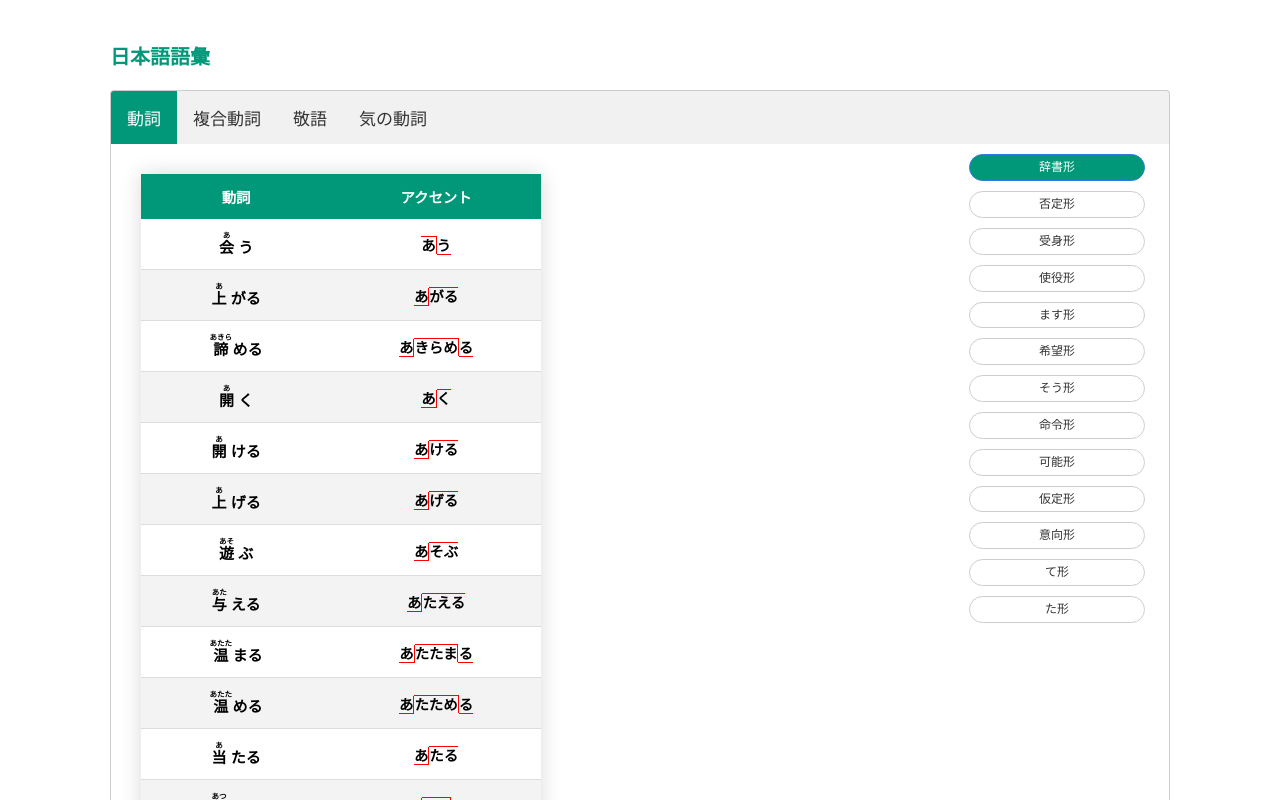
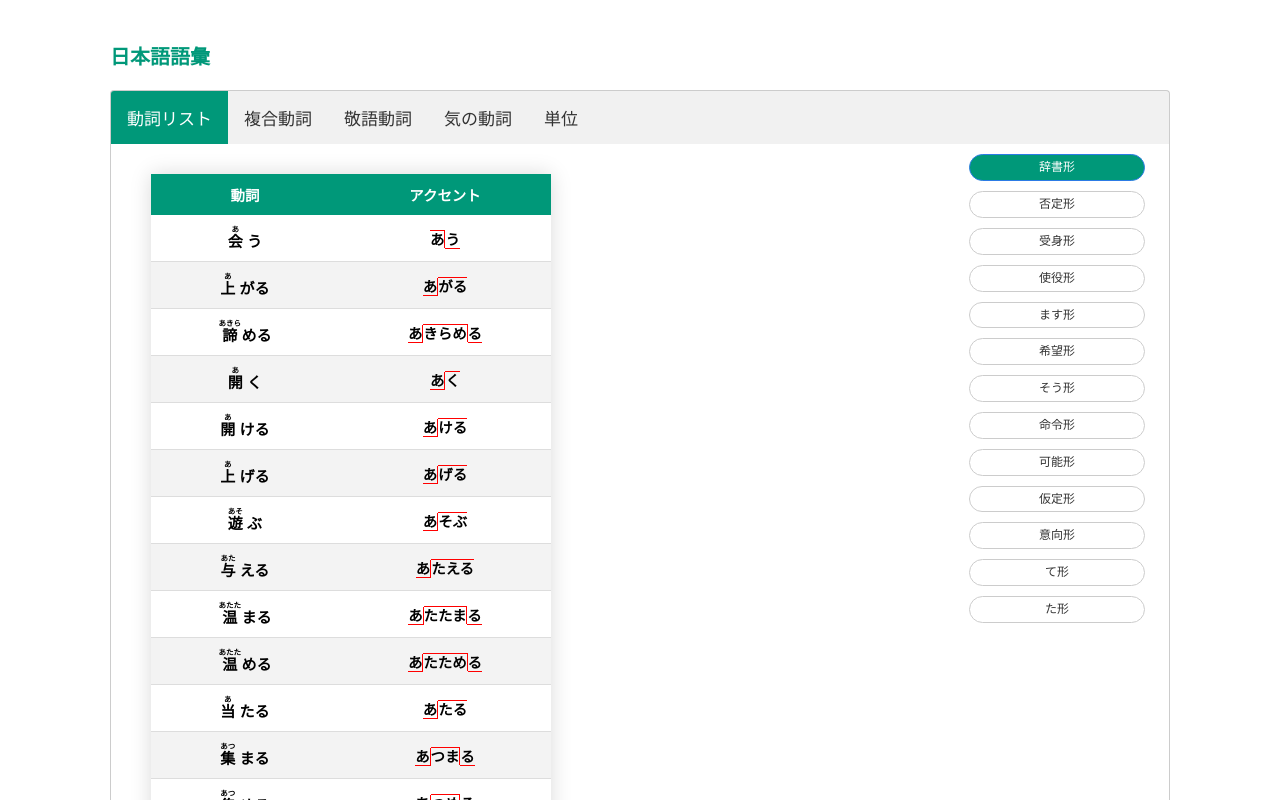
Before and after one commit to JoshuaMChan/japanese_word, a Vue app: page / in a window 1280 px wide. Shown: the top 800 px of the page. Built offline with nearby package versions, Linux system fonts and the light colour scheme.

Commit message:
ai changes

```diff
--- a/src/App.vue
+++ b/src/App.vue
@@ -3,26 +3,27 @@ import { ref } from 'vue'
 import VerbTable from './components/VerbTable.vue'
 import CSVTable from "./components/CSVTable.vue";
 
-// ===== CSV 模块配置 =====
+// ===== CSV Module Configuration =====
 interface CSVModuleConfig {
   id: string
   displayName: string
 }
 
-// ===== CSV 模块列表 =====
+// ===== CSV Module List =====
 const csvModules: CSVModuleConfig[] = [
   { id: 'compound', displayName: '複合動詞' },
-  { id: 'honorific', displayName: '敬語' },
+  { id: 'honorific', displayName: '敬語動詞' },
   { id: 'ki', displayName: '気の動詞' },
+  { id: 'unit', displayName: '単位' },
 ]
 
-// ===== 标签页配置 =====
+// ===== Tab Configuration =====
 const tabs = [
-  { id: 'verbs', label: '動詞' },
+  { id: 'verbs', label: '動詞リスト' },
   ...csvModules.map(module => ({ id: module.id, label: module.displayName }))
 ]
 
-// ===== 状态 =====
+// ===== State =====
 const activeTab = ref<string>(tabs[0].id)
 </script>
 
@@ -30,7 +31,7 @@ const activeTab = ref<string>(tabs[0].id)
   <main class="page-container">
     <h1>日本語語彙</h1>
 
-    <!-- 标签页 -->
+    <!-- Tabs -->
     <div class="tab">
       <button
         v-for="tab in tabs"
@@ -44,12 +45,12 @@ const activeTab = ref<string>(tabs[0].id)
       </button>
     </div>
 
-    <!-- 動詞标签页内容 -->
+    <!-- Verbs tab content -->
     <div v-show="activeTab === 'verbs'" class="tabcontent">
       <VerbTable />
     </div>
 
-    <!-- CSV 模块标签页内容 -->
+    <!-- CSV module tab content -->
     <template v-for="module in csvModules" :key="module.id">
       <div
         v-show="activeTab === module.id"
--- a/src/assets/style.css
+++ b/src/assets/style.css
@@ -7,8 +7,8 @@
     box-shadow: 0 0 20px rgba(0, 12, 0, 0.15);
 }
 
-/* 确保 CSV 表格的左侧间距与动词表格一致 */
-.layout-main .styled-table {
+/* Ensure CSV table left spacing matches verb table */
+.layout-main .styled-table {
     margin-left: 10px;
     margin-right: 10px;
 }
@@ -32,15 +32,11 @@
 
 .styled-table th,
 .styled-table td {
-    padding: 12px 15px;
+    padding: 10px 6px;
     text-align: center;
-}
-
-/* 固定第三列（自他動詞列）的宽度 */
-.styled-table tbody th:nth-child(3),
-.styled-table thead th:nth-child(3) {
-    min-width: 200px; /* 固定最小宽度，防止内容变化时列宽收缩 */
-    width: 200px; /* 固定宽度 */
+    word-wrap: break-word;
+    overflow-wrap: break-word;
+    vertical-align: middle;
 }
 
 .styled-table tbody tr.active-row {
@@ -127,9 +123,9 @@ h1 {
 .verb-cell {
     display: flex;
     flex-direction: column;
-    min-height: 2em; /* 固定最小高度，容纳 ruby 振假名，防止隐藏后收缩 */
-    min-width: 220px; /* 固定最小宽度，防止内容变化时列宽收缩 */
-    width: 220px; /* 固定宽度 */
+    min-height: 2em; /* Fixed min-height to accommodate ruby furigana, prevent shrinkage after hiding */
+    min-width: 220px; /* Fixed min-width to prevent column width shrinkage when content changes */
+    width: 220px; /* Fixed width */
 }
 
 .text-base {
@@ -160,7 +156,7 @@ h1 {
     transform: translateY(-3px);
 }
 
-/* 声调红线淡入淡出效果 */
+/* Accent red line fade in/out effect */
 .accent-fade-enter-active,
 .accent-fade-leave-active {
     transition: opacity 0.5s ease-out;
@@ -237,29 +233,29 @@ h1 {
     padding: 20px;
 }
 
-/* 左右布局：左表格，右控制面板 */
+/* Left-right layout: left table, right control panel */
 .layout {
     display: flex;
     align-items: flex-start;
     gap: 0;
 }
 
-/* 左侧主内容占满剩余宽度 */
+/* Left main content takes remaining width */
 .layout-main {
     flex: 1 1 auto;
-    min-width: 0; /* 防止表格撑破布局 */
+    min-width: 0; /* Prevent table from breaking layout */
 }
 
-/* 右侧控制面板，紧贴表格 */
+/* Right control panel, close to table */
 .layout-sidebar {
-    flex: 0 0 180px;     /* 固定宽度侧栏，可按需要调整 */
+    flex: 0 0 180px;     /* Fixed width sidebar, adjust as needed */
     position: sticky;
-    top: 80px;           /* 离顶部多少，看你标题高度调整 */
+    top: 80px;           /* Distance from top, adjust based on title height */
     align-self: flex-start;
-    margin-left: 0;      /* 紧贴表格，无间距 */
+    margin-left: 0;      /* Close to table, no spacing */
 }
 
-/* 侧栏内的小块分组 */
+/* Small sections within sidebar */
 .sidebar-section {
     margin-bottom: 16px;
 }
@@ -271,14 +267,14 @@ h1 {
     margin-bottom: 6px;
 }
 
-/* 纵向按钮排列 */
+/* Vertical button arrangement */
 .toggle-column {
     display: flex;
     flex-direction: column;
     gap: 6px;
 }
 
-/* 你原来的按钮样式，可以沿用 */
+/* Original button styles, can be reused */
 .toggle-btn {
     padding: 4px 10px;
     border-radius: 999px;
@@ -297,7 +293,7 @@ h1 {
     color: #fff;
 }
 
-/* 小屏幕时让侧栏掉到下面（可选） */
+/* Move sidebar below on small screens (optional) */
 @media (max-width: 768px) {
     .layout {
         flex-direction: column;
--- a/src/components/CSVTable.vue
+++ b/src/components/CSVTable.vue
@@ -1,5 +1,5 @@
 <script setup lang="ts">
-import {ref, onMounted} from 'vue'
+import {ref, onMounted, computed} from 'vue'
 import {parseCSV, CSVData} from '../utils/csvParser'
 
 interface Props {
@@ -13,40 +13,46 @@ const csvData = ref<CSVData>({headers: [], rows: []})
 const loading = ref(true)
 const error = ref<string | null>(null)
 
-// 使用 Vite 的 glob 导入来预加载所有 CSV 文件
+// Use Vite's glob import to preload all CSV files
 const csvModules = import.meta.glob('../assets/csvs/*.csv', {
   eager: false,
   query: '?raw',
   import: 'default'
 }) as Record<string, () => Promise<string>>
 
+// Process cell content to replace / with line breaks
+const processCell = (cell: string | undefined): string => {
+  if (!cell) return ''
+  return cell.replace(/\//g, '<br>')
+}
+
 onMounted(async () => {
   try {
-    // 构建文件路径（需要匹配 glob 模式）
+    // Build file path (needs to match glob pattern)
     const filePath = `../assets/csvs/${props.id}.csv`
 
-    // 从 glob 导入中获取对应的模块加载函数
+    // Get the corresponding module loader from glob import
     const moduleLoader = csvModules[filePath]
 
     if (!moduleLoader) {
-      throw new Error(`未找到文件: ${props.id}.csv (路径: ${filePath})`)
+      throw new Error(`File not found: ${props.id}.csv (path: ${filePath})`)
     }
 
-    // 加载模块
+    // Load module
     const csvText = await moduleLoader()
     csvData.value = parseCSV(csvText)
     loading.value = false
   } catch (err) {
-    error.value = `无法加载文件: ${props.id}.csv`
+    error.value = `Failed to load file: ${props.id}.csv`
     loading.value = false
-    console.error('CSV加载错误:', err)
-    console.error('可用文件:', Object.keys(csvModules))
+    console.error('CSV loading error:', err)
+    console.error('Available files:', Object.keys(csvModules))
   }
 })
 </script>
 
 <template>
-  <div v-if="loading" class="csv-loading">加载中...</div>
+  <div v-if="loading" class="csv-loading">Loading...</div>
   <div v-else-if="error" class="csv-error">{{ error }}</div>
   <div v-else class="layout">
     <div class="layout-main">
@@ -60,9 +66,8 @@ onMounted(async () => {
         </thead>
         <tbody>
         <tr v-for="(row, rowIdx) in csvData.rows" :key="rowIdx">
-          <td v-for="(cell, cellIdx) in row" :key="cellIdx">
-            <div class="text-base" v-html="cell.replace(/\//g, '<br>')">
-            </div>
+          <td v-for="(header, headerIdx) in csvData.headers" :key="headerIdx" class="csv-cell">
+            <span class="csv-cell-content" v-html="processCell(row[headerIdx])"></span>
           </td>
         </tr>
         </tbody>
@@ -72,7 +77,6 @@ onMounted(async () => {
 </template>
 
 <style scoped>
-
 .csv-loading,
 .csv-error {
   padding: 20px;
@@ -83,4 +87,15 @@ onMounted(async () => {
 .csv-error {
   color: #d32f2f;
 }
+
+.csv-cell {
+  vertical-align: middle;
+}
+
+.csv-cell-content {
+  display: block;
+  line-height: 1.8;
+  font-weight: bold;
+  font-size: 15px;
+}
 </style>
--- a/src/utils/accent.ts
+++ b/src/utils/accent.ts
@@ -1,4 +1,4 @@
-// ===== アクセント 分段 =====
+// ===== Accent Segmentation =====
 import {Verb} from "../types/verb.ts";
 
 type AccentSegment = { cls: string; text: string }
@@ -9,12 +9,12 @@ export const accentSegments = (v: Verb, accent: string): AccentSegment[] => {
     const rest = all.substring(1)
 
     switch (accent) {
-        case 'ATA': // 頭高型
+        case 'ATA': // Atamadaka (head-high)
             return [
                 { cls: 'h2l', text: first },
                 { cls: 'l', text: rest },
             ]
-        case 'NAKA': { // 中高型
+        case 'NAKA': { // Nakadaka (middle-high)
             if (rest.length <= 1) {
                 return [
                     { cls: 'l2h', text: first },
@@ -29,8 +29,8 @@ export const accentSegments = (v: Verb, accent: string): AccentSegment[] => {
                 { cls: 'l', text: last },
             ]
         }
-        case 'ODA': // 尾高型
-        case 'HEI': // 平板型
+        case 'ODA': // Odaka (tail-high)
+        case 'HEI': // Heiban (flat)
             return [
                 { cls: 'l2h', text: first },
                 { cls: 'h', text: rest },
```
Also changed, not shown: src/components/VerbTable.vue (+13 -13 lines), src/utils/csvParser.ts (+5 -5 lines), src/utils/gotan.ts (+4 -4 lines), src/assets/csvs/unit.csv (added).
